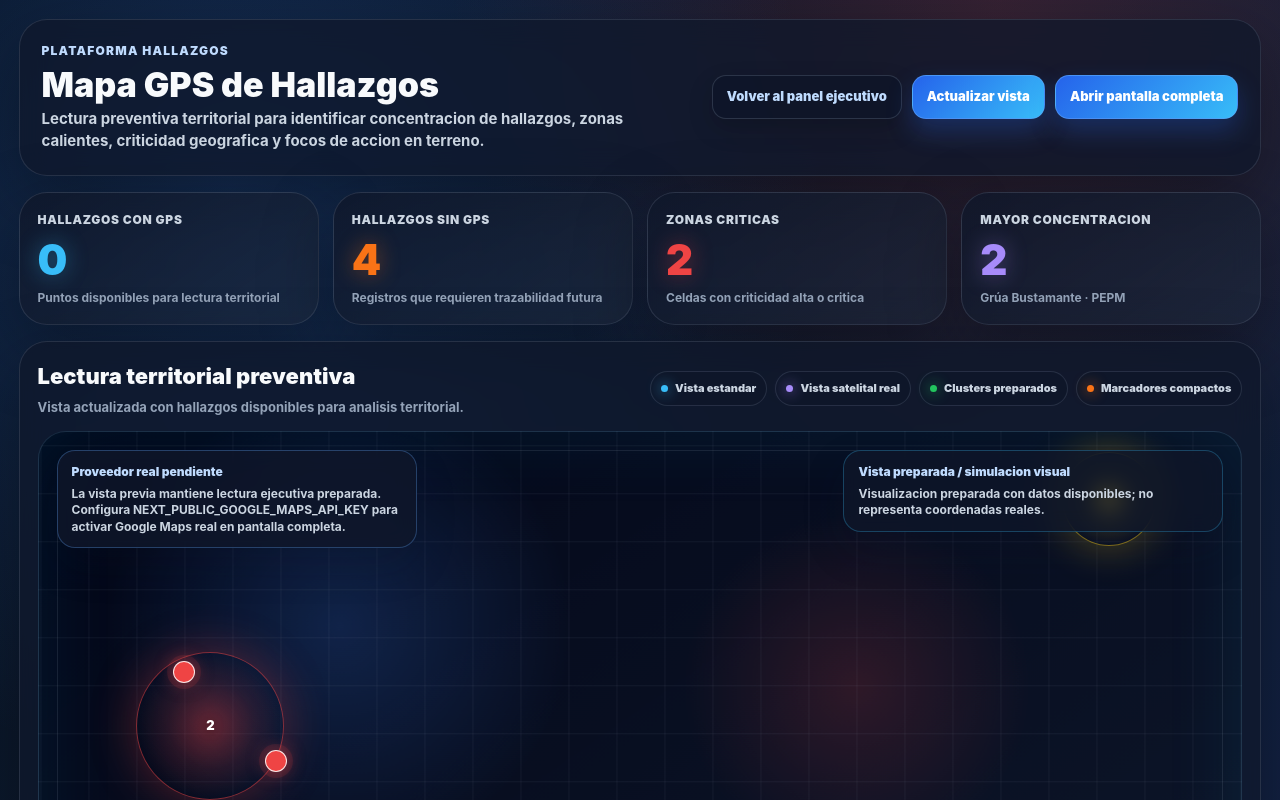
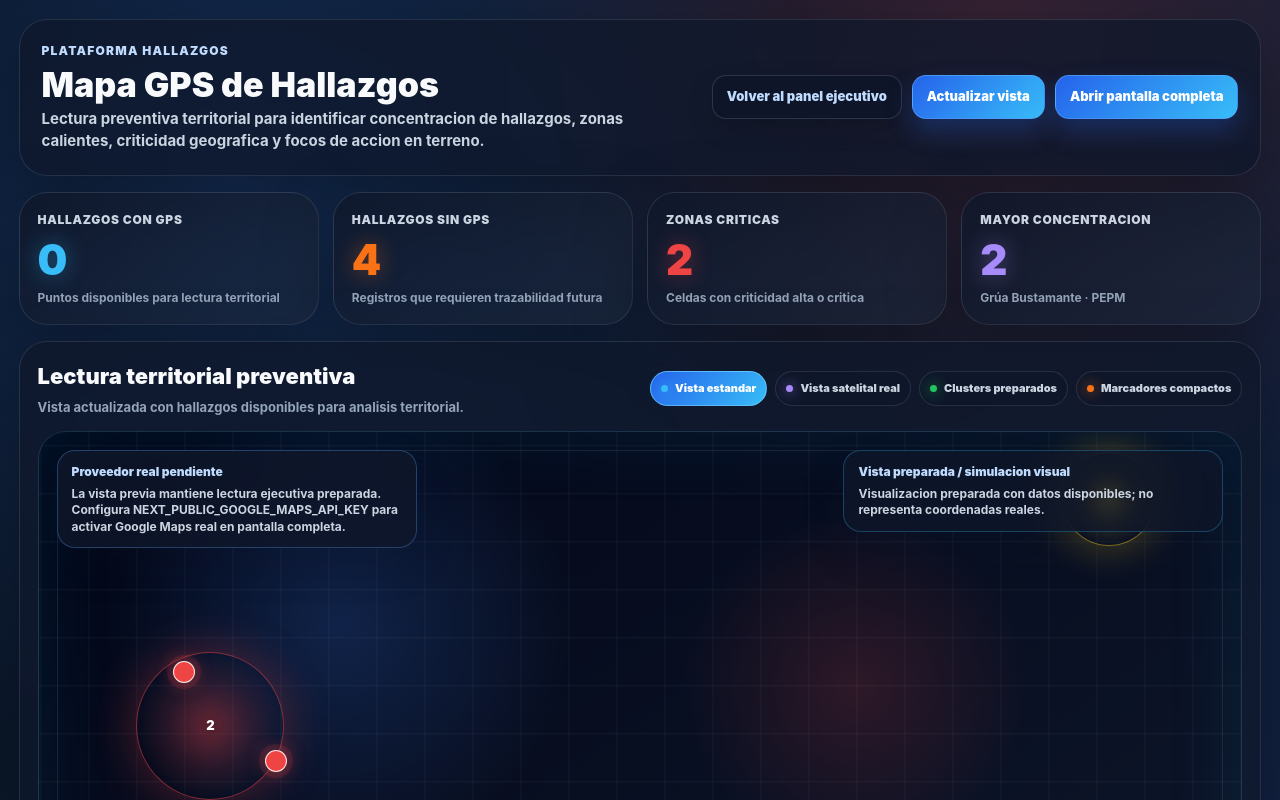
Before and after one commit to fcamus-maker/criterio-estrategico-app, a Next.js app: page /panel/mapa-gps in a window 1280 px wide. Shown: the top 800 px of the page. Built offline with nearby package versions, Linux system fonts and the light colour scheme; no server answers.

Commit message:
integra google maps real en mapa gps

```diff
--- a/app/panel/mapa-gps/page.tsx
+++ b/app/panel/mapa-gps/page.tsx
@@ -823,10 +823,6 @@ export default function MapaGpsHallazgosPage() {
   }, []);
 
   useEffect(() => {
-    if (!pantallaCompletaActiva) {
-      setGoogleMapsError(false);
-      return;
-    }
     if (!GOOGLE_MAPS_CONFIGURADO) {
       setGoogleMapsListo(false);
       setGoogleMapsError(false);
@@ -867,7 +863,7 @@ export default function MapaGpsHallazgosPage() {
     };
     script.onerror = () => setGoogleMapsError(true);
     document.head.appendChild(script);
-  }, [pantallaCompletaActiva]);
+  }, []);
 
   const opciones = useMemo(
     () => ({
@@ -901,12 +897,12 @@ export default function MapaGpsHallazgosPage() {
   );
   const puntosMapaActivos = usarVistaPreparada ? puntosPreparados : resumenMapa.puntos;
   const zonasMapaActivas = usarVistaPreparada ? zonasPreparadas : resumenMapa.mapaCalor;
-  const usarProveedorGoogle = pantallaCompletaActiva && GOOGLE_MAPS_CONFIGURADO;
+  const usarProveedorGoogle = GOOGLE_MAPS_CONFIGURADO;
   const usarMapaGoogleReal =
     usarProveedorGoogle &&
     googleMapsListo &&
     !googleMapsError;
-  const mostrarMapaPreparado = !pantallaCompletaActiva;
+  const mostrarMapaPreparado = !usarProveedorGoogle;
 
   const puntosVisibles = useMemo(() => {
     if (modoMapa === "zonas") {
@@ -1604,8 +1600,49 @@ export default function MapaGpsHallazgosPage() {
               ) : (
                 <div style={{ display: "flex", gap: "8px", flexWrap: "wrap", justifyContent: "flex-end" }}>
                   {[
-                    ["Vista estandar", "#38bdf8"],
-                    ["Vista satelital real", "#a78bfa"],
+                    ["Vista estandar", "#38bdf8", "estandar"],
+                    ["Vista satelital real", "#a78bfa", "satelital"],
+                  ].map(([label, color, tipo]) => (
+                    <button
+                      key={label}
+                      type="button"
+                      onClick={() => cambiarTipoVistaMapa(tipo as TipoVistaMapa)}
+                      style={{
+                        minHeight: "34px",
+                        borderRadius: "999px",
+                        padding: "8px 10px",
+                        display: "inline-flex",
+                        alignItems: "center",
+                        gap: "7px",
+                        background:
+                          tipoVistaMapa === tipo
+                            ? "linear-gradient(135deg, #2563eb, #38bdf8)"
+                            : temaClaro
+                              ? "rgba(248,250,252,0.86)"
+                              : "rgba(15,23,42,0.72)",
+                        border:
+                          tipoVistaMapa === tipo
+                            ? "1px solid rgba(125,211,252,0.62)"
+                            : bordeInterno,
+                        color: tipoVistaMapa === tipo ? "#ffffff" : textoMedio,
+                        fontSize: "11px",
+                        fontWeight: 900,
+                        cursor: "pointer",
+                      }}
+                    >
+                      <span
+                        style={{
+                          width: "7px",
+                          height: "7px",
+                          borderRadius: "999px",
+                          background: color,
+                          boxShadow: `0 0 14px ${color}`,
+                        }}
+                      />
+                      {t(label)}
+                    </button>
+                  ))}
+                  {[
                     ["Clusters preparados", "#22c55e"],
                     ["Marcadores compactos", "#f97316"],
                   ].map(([label, color]) => (
@@ -1650,7 +1687,7 @@ export default function MapaGpsHallazgosPage() {
                 overflow: "hidden",
                 border: "1px solid rgba(125,211,252,0.18)",
                 backgroundColor:
-                  pantallaCompletaActiva
+                  usarProveedorGoogle
                     ? temaClaro
                       ? "#e2e8f0"
                       : "#0f172a"
@@ -1658,13 +1695,13 @@ export default function MapaGpsHallazgosPage() {
                       ? "#eef4fb"
                       : "#061126",
                 backgroundImage:
-                  pantallaCompletaActiva
+                  usarProveedorGoogle
                     ? "none"
                     : temaClaro
                     ? "linear-gradient(rgba(100,116,139,0.12) 1px, transparent 1px), linear-gradient(90deg, rgba(100,116,139,0.12) 1px, transparent 1px), radial-gradient(circle at 25% 35%, rgba(59,130,246,0.16), transparent 24%), radial-gradient(circle at 68% 46%, rgba(239,68,68,0.12), transparent 20%), linear-gradient(145deg, rgba(248,250,252,0.98), rgba(226,232,240,0.82))"
                     : "linear-gradient(rgba(148,163,184,0.08) 1px, transparent 1px), linear-gradient(90deg, rgba(148,163,184,0.08) 1px, transparent 1px), radial-gradient(circle at 25% 35%, rgba(59,130,246,0.20), transparent 24%), radial-gradient(circle at 68% 46%, rgba(239,68,68,0.16), transparent 20%), linear-gradient(145deg, rgba(2,6,23,0.94), rgba(15,23,42,0.82))",
                 backgroundSize:
-                  pantallaCompletaActiva
+                  usarProveedorGoogle
                     ? "auto, auto, auto, auto, auto"
                     : "48px 48px, 48px 48px, auto, auto, auto",
                 backgroundPosition: "center",
```
